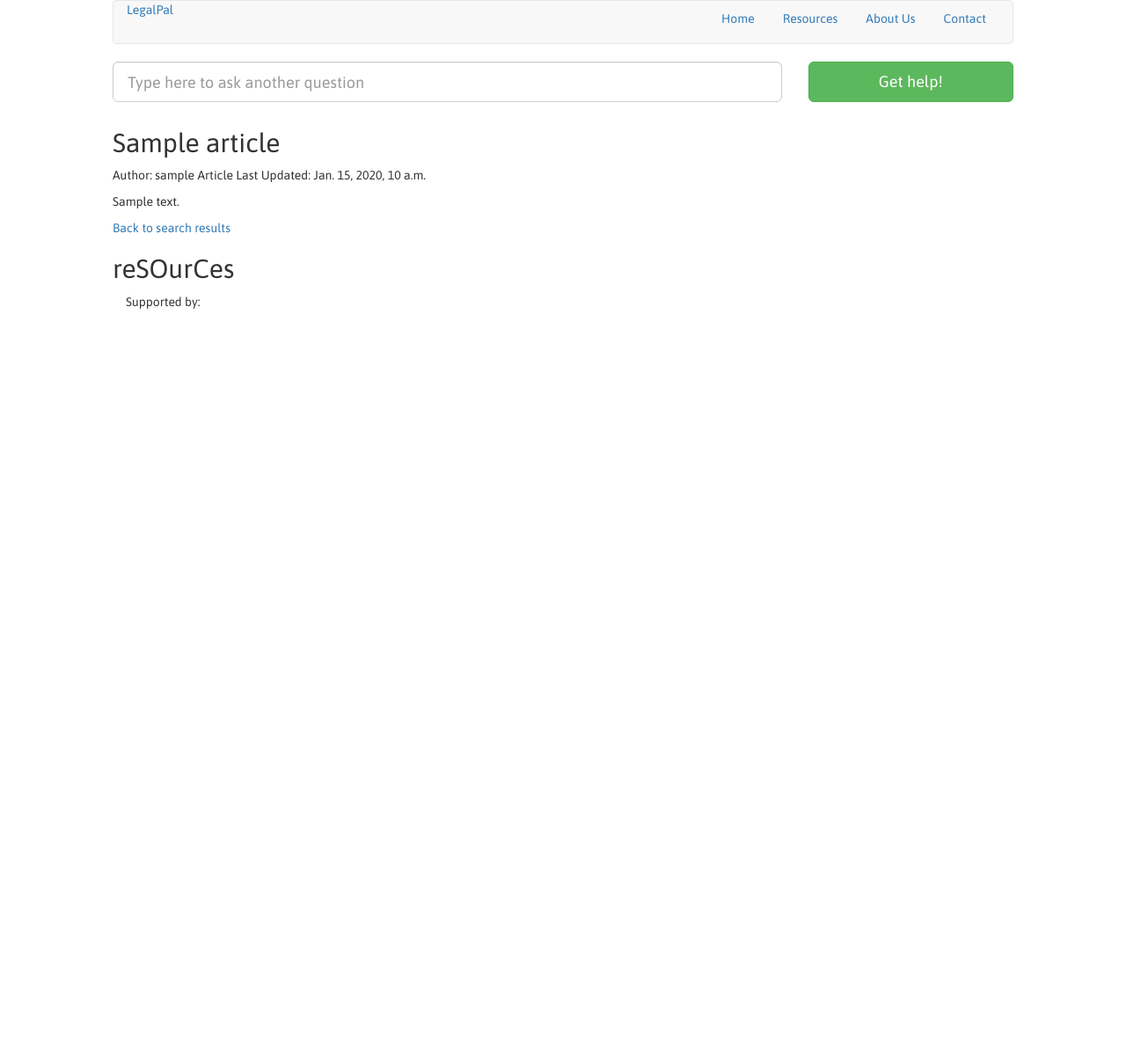
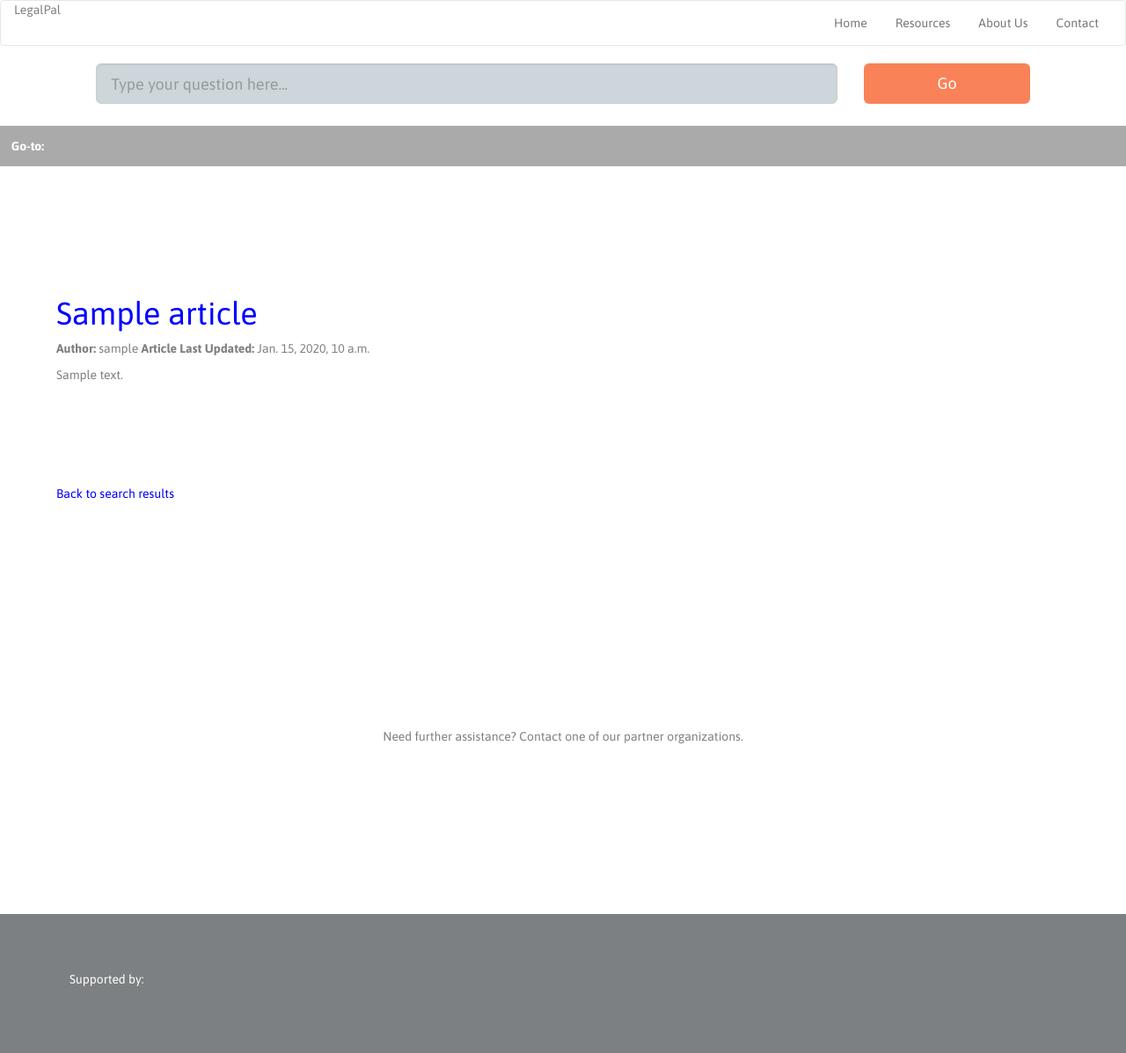
Before and after one commit to hackthesystemATX/txlaw, a Django app: page /articles/1/ in a window 1280 px wide. Shown: the whole page at 88% size. Before the commit the page ends 351 px from the top, so only its background shows below. Run offline with Django 3.2, Linux system fonts and the light colour scheme; tables that the repository leaves empty hold one stand-in row (values such as "Sample post"); some libraries are stand-ins or nearby versions.

Commit message:
additional css styles

```diff
--- a/articles/static/css/style.css
+++ b/articles/static/css/style.css
@@ -1,20 +1,21 @@
 
-.exploreDiv {
-	border-radius:50%;
-	background-color:#555;
-	height:50px;
-	width:50px;
-}
 
-input[type=text] {
-  margin-bottom: 10px;
-}
+/**************
+Orange hex code: #f98258
+grey input area hex code: #ccd6db
+dark grey input text hex code: #7d8082
+
+***************/
+
 
 
 body {
-	padding-left:10%;
-	padding-right:10%;
 	font-family:'Asap', sans-serif;
+  color:#7d8082;
+}
+
+a {
+  color:#7d8082
 }
 
 span {
@@ -22,11 +23,114 @@ span {
 }
 
 
+
+
+input[type=text] {
+  margin-bottom: 10px;
+  background-color: #ccd6db;
+}
+
+button {
+  color:#fff;
+}
+
+
+.bg-section {
+  background-color: blue;
+  background:center no-repeat fixed url(cap.jpg) #eee;
+  background-size: cover;
+  background-position: center;
+  background-attachment: fixed;
+  background-repeat: no-repeat;
+
+}
+
+
+.section {
+  position:relative;
+  padding: 10% 5% 10% 5%;
+}
+
+/********* Nav Bar *********/
+.navbar {
+  background-color: white;
+
+}
+
+
+.navbar a {
+
+}
+
+
+footer {
+  background:#7d8082;
+  padding: 5%;
+  color:#fff;
+}
+
+
+/********* Landing; Jumbotron *********/
+
+.bg-section h1, h2, h3{
+  color:#fff;
+}
+
+
+.help-btn {
+  background-color:#f98258;
+}
+
+
+
+
+/********* Category Icon *********/
+#cat-circle {
+  background:#7d8082;
+  border-radius: 50%;
+  vertical-align: middle;
+}
+
+#category a, #resourceCat a {
+  color:white;
+}
+
+#category, #resourceCat a:hover {
+  color:#f98258;
+  text-decoration: none !important;
+}
+
+#category, #resourceCat p{
+  text-transform: uppercase;
+  margin-top: 2%;
+}
+
+
 /********* Articles *********/
+
+#goto {
+  margin:0;
+  padding:1%;
+  background: #aaa;
+  color:white;
+}
 .result {
 	background-color: #eee;
 	padding:2%;
 	margin-bottom:2%;
+}
+
+.article-title {
+  color:blue;
+
+}
+
+#backto{
+  margin-top: 10%;
+}
+
+#backto a {
+  color: blue;
 }
 
 
@@ -35,6 +139,10 @@ span {
 	background-color: #eee;
 	padding:2%;
 	margin-bottom:2%;
+}
+
+.resourcemod a {
+  color:blue;
 }
 
 
--- a/articles/templates/article.html
+++ b/articles/templates/article.html
@@ -5,29 +5,36 @@
 <div class="wrapper">
 	<div id="searchbar">
 		<form>
-			<div class="row">
-				<div class="col-xs-9">
-					<input type="text" name="search" class="form-control input-lg" placeholder="Type here to ask another question">
-				</div>
-
-				<div class="col-xs-3">
-					<button type="submit" class="btn btn-success btn-block btn-lg">Get help!</button>
-				</div>
+			<div class="form-group">
+				<div class='row'>
+					<div class='col-xs-8 col-xs-offset-1'>
+						<input type="text" name="query" class="form-control input-lg" placeholder="Type your question here...">
+					</div>
+					<div class='col-xs-2'>
+						<button type="submit" class="btn btn-block btn-lg help-btn">Go</button>
+					</div>
+				</div> <!-- end row class-->
 			</div>
 		</form>
 	</div>
-
-	<div id="article">
-		<h2>{{ article.title }}</h2>
-		<p>Author: {{ article.author }} Article Last Updated: {{ article.last_updated }} </p>
+	<div id="goto" class='section'>
+		<strong>Go-to:</strong>
+	</div>
+	<div id="article" class='section'>
+		<h1 class="article-title">{{ article.title }}</h1>
+		<p class=""><strong>Author:</strong> {{ article.author }}<strong>  Article Last Updated:</strong> {{ article.last_updated }} </p>
 		<p>{{ article.text }}</p>
 
-
-		<a href="#">Back to search results</a>
+		<div id='backto'>
+			<a href="#">Back to search results</a>
+		</div>
 	</div>
 
 
-	<div id="ResourceContact">
+	<div id="ResourceContact" class='section'>
+		<div class='deco-hr text-center'>
+			<p>Need further assistance? Contact one of our partner organizations.</p>
+		</div>
 		<h2>reSOurCes</h2>
 		<div class="row">
 			<div class="col-xs-4">
--- a/articles/templates/base.html
+++ b/articles/templates/base.html
@@ -28,7 +28,7 @@
 
           <!-- Links -->
           <div>
-            <ul class="nav nav-pills pull-right">
+            <ul class="nav navbar-nav nav-pills pull-right">
               <li><a href="{% url 'landing' %}">Home</a></li>
               <li><a href="{% url 'resources' %}">Resources</a></li>
               <li><a href="#">About Us</a></li>
@@ -37,8 +37,6 @@
           </div>
         </div> <!-- container fluid-->
       </nav>
-
-
       {% block content %}{% endblock %}
 
 
--- a/articles/templates/resource.html
+++ b/articles/templates/resource.html
@@ -1,9 +1,7 @@
-<a href="{{ resource.url }}">
 	<div class="col-xs-4 resourcemod">
 		<strong>{{ resource.name }}</strong>
 		{% if resource.address %}<p>{{ resource.address }}</p>{% endif %}
-		{% if resource.phone %}<p>{{ resource.phone }}</p>{% endif %}
-		{% if resource.email %}<p>{{ resource.email }}</p>{% endif %}
+		{% if resource.phone %}<p><a href='tel: {{ resource.phone }}'>{{ resource.phone }}</a></p>{% endif %}
+		{% if resource.email %}<p><a href="mailto: {{ resource.email }}">{{ resource.email }}</a></p>{% endif %}
 		{% if resource.url %}<p><a href="{{ resource.url }}">Learn More</a></p>{% endif %}
 	</div>
-</a>
```
Also changed, not shown: articles/templates/landing.html (+19 -14 lines), articles/templates/resources.html (+14 -8 lines), articles/templates/results.html (+13 -12 lines), articles/static/assets/capitol-jumbotron.jpg (added).
